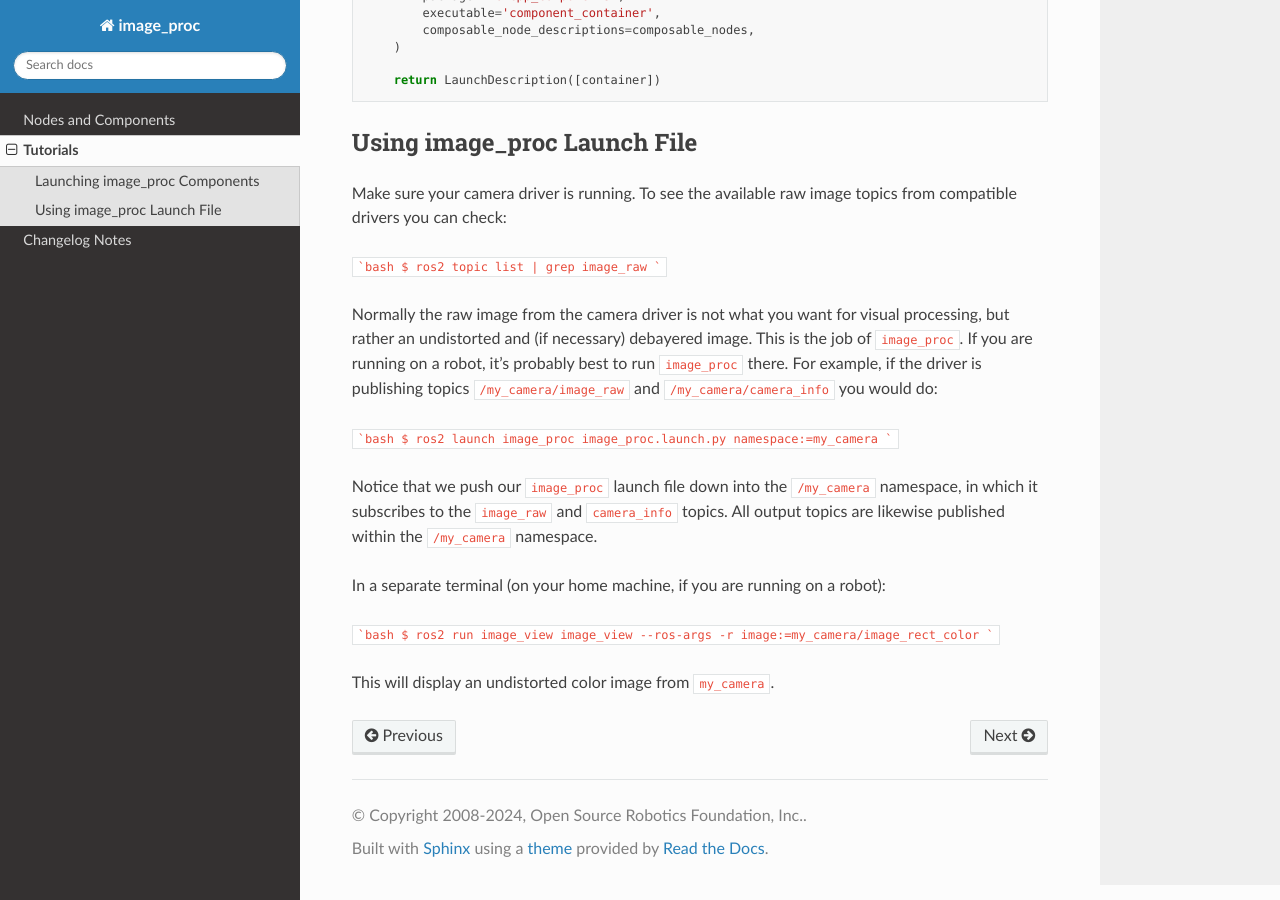
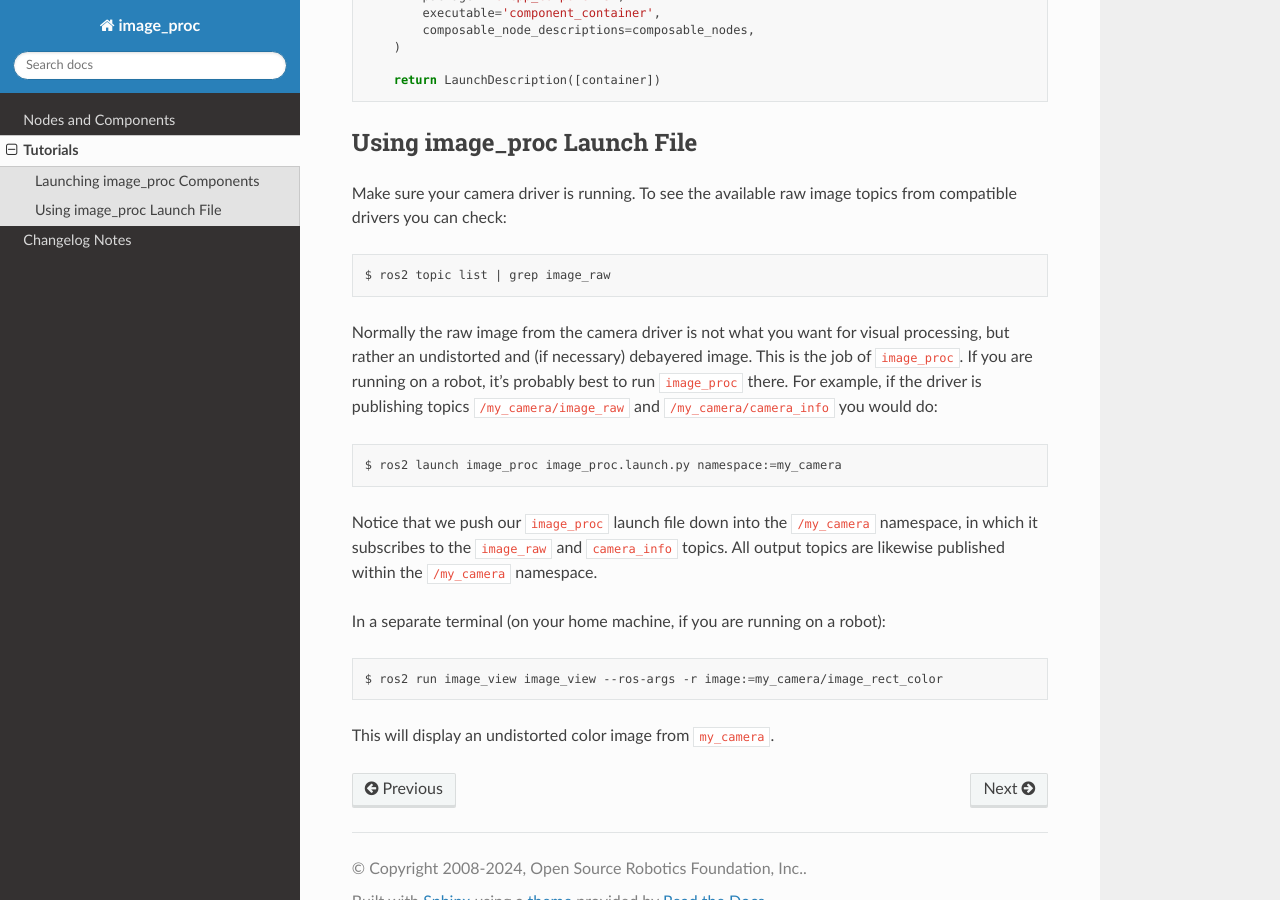
Before and after one commit to ros-perception/image_pipeline, a Sphinx documentation site: the page built from image_proc/doc/tutorials.rst, in a window 1280 px wide and 900 px high, scrolled down 1021 px. Built offline with Sphinx 7.4.7 and the Read the Docs theme 2.0.0, drawn with Linux system fonts in a browser that asks for light colours; pages that are not in the unit, such as notebooks, are missing from menus.

Commit message:
fixup bash command rendering (#927)
I didn't actually rebuild with the suggestions in #925 - but this is
actually proper rendering (even my three-ticks version wasn't quite
pretty)

````diff
--- a/image_proc/doc/tutorials.rst
+++ b/image_proc/doc/tutorials.rst
@@ -64,9 +64,9 @@ Using image_proc Launch File
 Make sure your camera driver is running. To see the available raw
 image topics from compatible drivers you can check:
 
-```bash
-$ ros2 topic list | grep image_raw
-```
+.. code-block:: bash
+
+    $ ros2 topic list | grep image_raw
 
 Normally the raw image from the camera driver is not what you want
 for visual processing, but rather an undistorted and (if necessary)
@@ -75,9 +75,9 @@ running on a robot, it's probably best to run ``image_proc`` there.
 For example, if the driver is publishing topics ``/my_camera/image_raw``
 and ``/my_camera/camera_info`` you would do:
 
-```bash
-$ ros2 launch image_proc image_proc.launch.py namespace:=my_camera
-```
+.. code-block:: bash
+
+    $ ros2 launch image_proc image_proc.launch.py namespace:=my_camera
 
 Notice that we push our ``image_proc`` launch file down into the
 ``/my_camera`` namespace, in which it subscribes to the ``image_raw``
@@ -86,8 +86,8 @@ within the ``/my_camera`` namespace.
 
 In a separate terminal (on your home machine, if you are running on a robot):
 
-```bash
-$ ros2 run image_view image_view --ros-args -r image:=my_camera/image_rect_color
-```
+.. code-block:: bash
+
+    $ ros2 run image_view image_view --ros-args -r image:=my_camera/image_rect_color
 
 This will display an undistorted color image from ``my_camera``.
````
